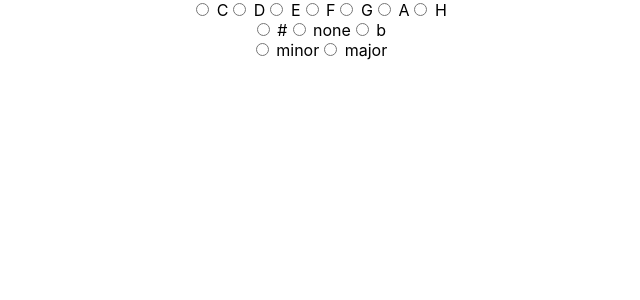
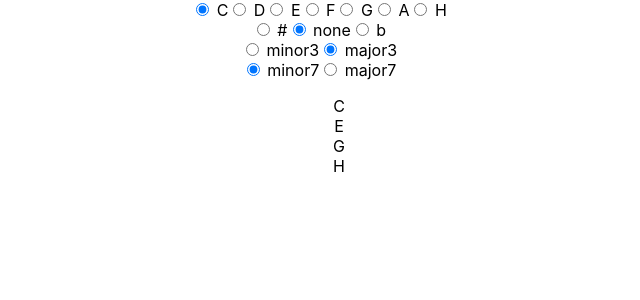
Before and after one commit to martepeluk/achordio, a React (Create React App) app: page / in a window 1280 px wide. Shown: the top 300 px of the page, without its empty margins (321-961 px from the left). Built offline with nearby package versions, Linux system fonts and the light colour scheme.

Commit message:
Added radio buttons for 7ths and default checked

```diff
--- a/src/App.tsx
+++ b/src/App.tsx
@@ -33,17 +33,19 @@ const noteStringToValue: Record<string, number> = {
 }
 
 // third = 0 is a major third
-class App extends React.Component<{}, {baseNote: number, sharp: number, third: number}> {
+class App extends React.Component<{}, {baseNote: number, sharp: number, third: number, seventh: number}> {
   constructor(props: any) {
     super(props);
     this.state = {
-      baseNote: -1,
+      baseNote: 0,
       sharp: 0,
-      third: 0
+      third: 0,
+      seventh: 0
     };
     this.onChangeNote = this.onChangeNote.bind(this);
     this.onChangeSharp = this.onChangeSharp.bind(this);
     this.onChangeThird = this.onChangeThird.bind(this);
+    this.onChangeSeventh = this.onChangeSeventh.bind(this);
     this.calculateChordFromBaseNote = this.calculateChordFromBaseNote.bind(this);
   }
 
@@ -68,6 +70,13 @@ class App extends React.Component<{}, {baseNote: number, sharp: number, third: n
     this.setState(curState);
   }
 
+  onChangeSeventh(event: any) {
+    var seventhValue: number = +event.target.value;
+    var curState = {...this.state}
+    curState.seventh = seventhValue
+    this.setState(curState);
+  }
+
   calculateChordFromBaseNote(): string[] {
     if (this.state.baseNote < 0) {
       return [];
@@ -77,7 +86,7 @@ class App extends React.Component<{}, {baseNote: number, sharp: number, third: n
     var noteStringList: string[] = [noteValueToString[baseNote % 12],
      noteValueToString[(baseNote + 4 + this.state.third) % 12],
       noteValueToString[(baseNote + 7) % 12],
-       noteValueToString[(baseNote + 11) % 12]];
+       noteValueToString[(baseNote + 11 + this.state.seventh) % 12]];
     return noteStringList;
   }
 
@@ -85,7 +94,7 @@ class App extends React.Component<{}, {baseNote: number, sharp: number, third: n
     return (
       <div className="App">
         <div onChange={this.onChangeNote}>
-          <input type="radio" value="0" name="note" /> C
+          <input type="radio" value="0" name="note" defaultChecked/> C
           <input type="radio" value="2" name="note" /> D
           <input type="radio" value="4" name="note" /> E
           <input type="radio" value="5" name="note" /> F
@@ -96,13 +105,18 @@ class App extends React.Component<{}, {baseNote: number, sharp: number, third: n
 
         <div onChange={this.onChangeSharp}>
           <input type="radio" value="1" name="sharp" /> #
-          <input type="radio" value="0" name="sharp" /> none
+          <input type="radio" value="0" name="sharp" defaultChecked/> none
           <input type="radio" value="-1" name="sharp" /> b
         </div>
 
         <div onChange={this.onChangeThird}>
-          <input type="radio" value="-1" name="third" /> minor
-          <input type="radio" value="0" name="third" /> major
+          <input type="radio" value="-1" name="third" /> minor3
+          <input type="radio" value="0" name="third" defaultChecked/> major3
+        </div>
+
+        <div onChange={this.onChangeSeventh}>
+          <input type="radio" value="-1" name="seventh" defaultChecked/> minor7
+          <input type="radio" value="0" name="seventh"/> major7
         </div>
 
         <Chord notes={this.calculateChordFromBaseNote()}/>
```
